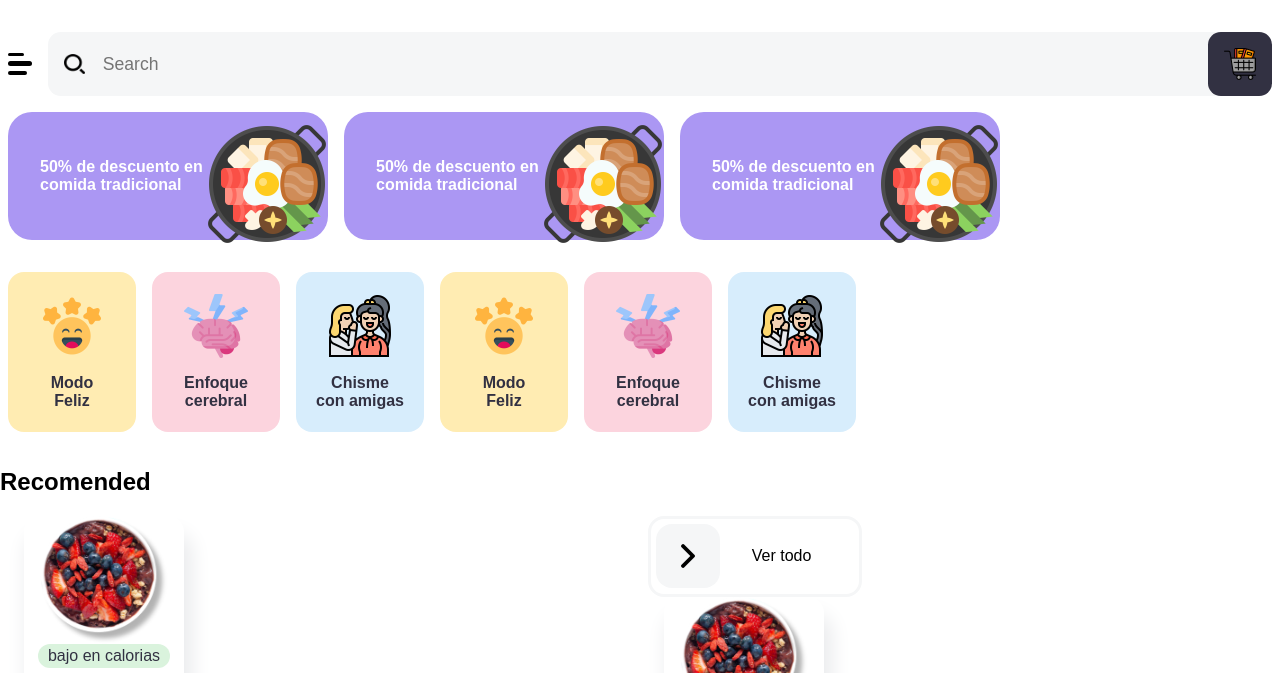
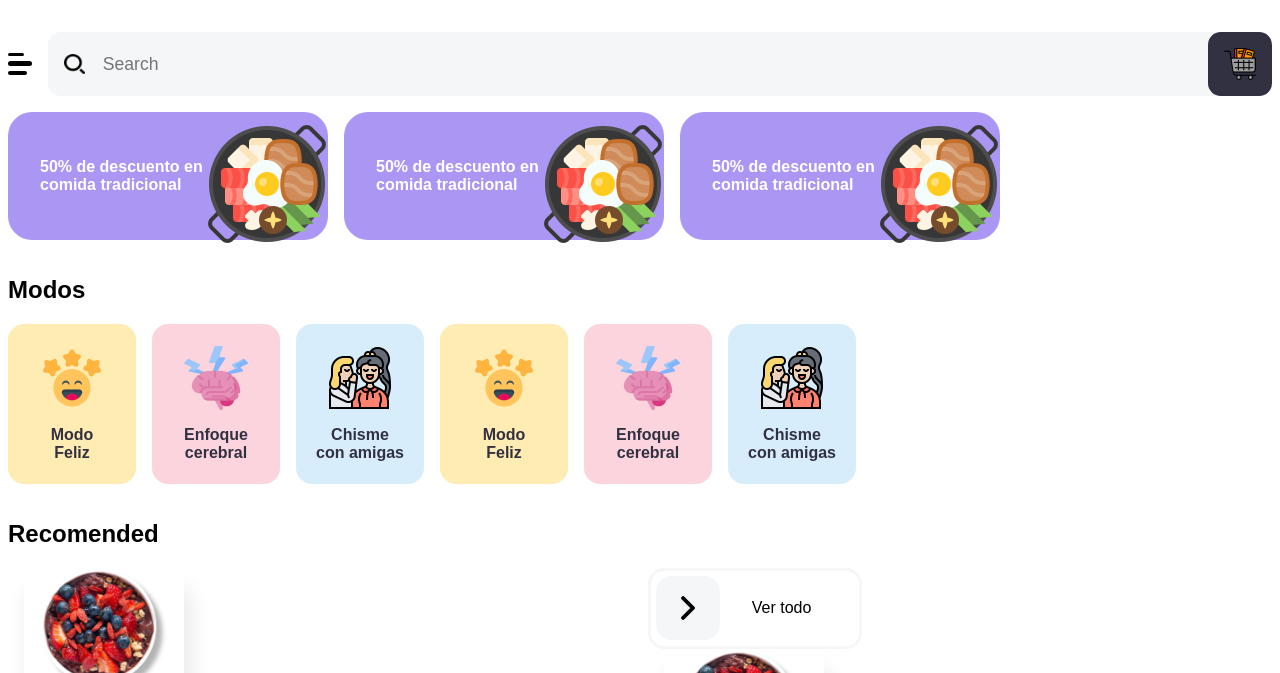
Before and after one commit to vccorimanya/food-delivery, a plain HTML site: page index.html in a window 1280 px wide. Shown: the top 673 px of the page. Drawn offline with Linux system fonts and the light colour scheme.

```diff
--- a/index.css
+++ b/index.css
@@ -6,6 +6,11 @@
 body{
   margin: 0;
   font-family:'Quicksand', sans-serif;;
+}
+
+.m-medium{
+  margin-left: .5rem;
+  margin-right: .5rem;
 }
 
 nav{
--- a/index.html
+++ b/index.html
@@ -36,6 +36,7 @@
       <img class="dish" src="./icons/dish.png" alt="">
     </div>
   </section>
+  <h2 class="m-medium">Modos</h2>
   <section class="moods_container">
     <div class="moods">
       <img class="moods_icon" src="./icons/happy-face.png" alt="">
@@ -62,7 +63,7 @@
       <h3>Chisme <br> con amigas </h3>
     </div>
   </section>
-  <h2>Recomended</h2>
+  <h2 class="m-medium">Recomended</h2>
   <section class="recomendeds">
     <div class="recomend">
       <img class="food_img" src="./icons/acai.png" alt="">
```
Also changed, not shown: 1 other file.
